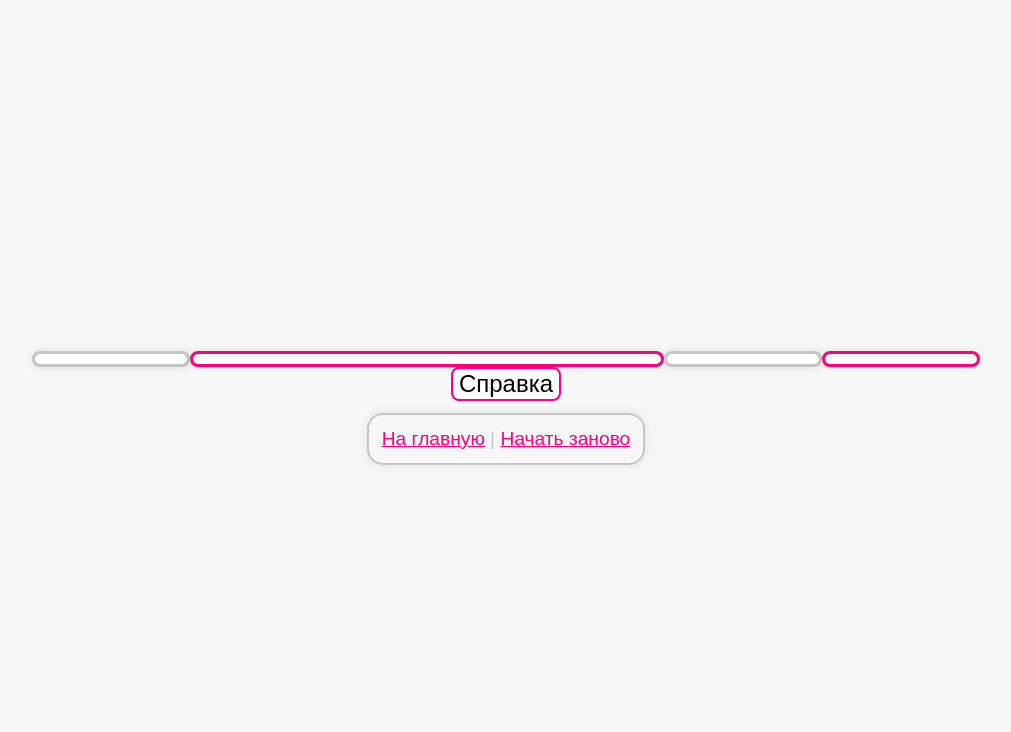
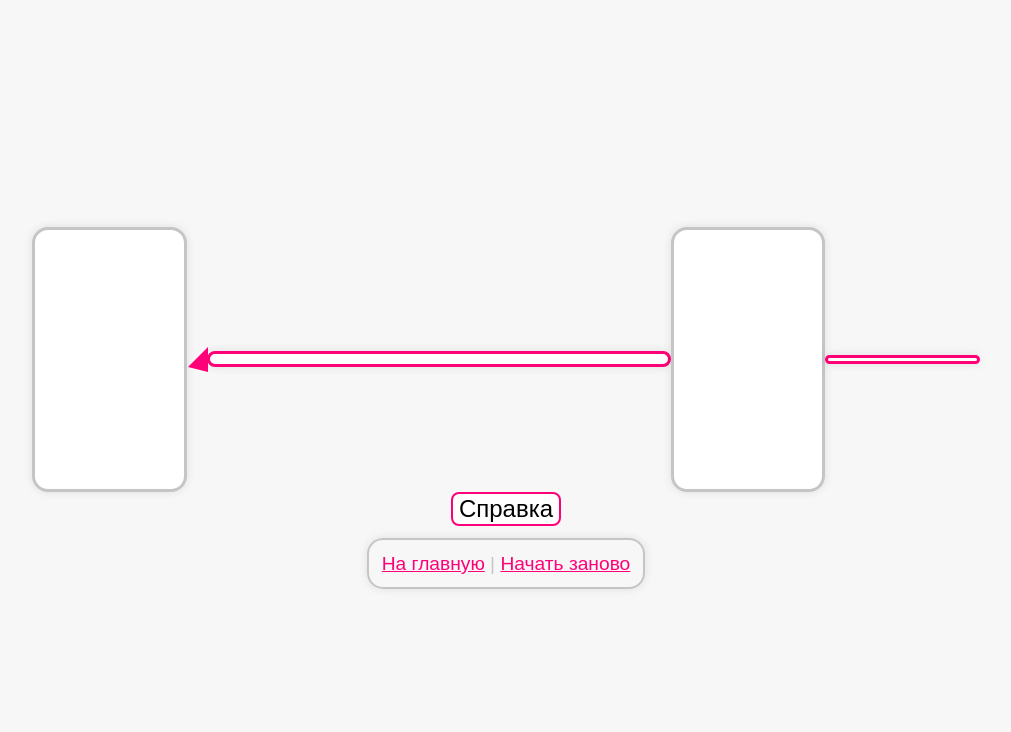
Before and after one commit to pmashchenok/finance_tutor, a Django app: template website/main_site/templates/main_site/game.html in a window 1280 px wide. Shown: the top 732 px of the page, without its empty margins (134-1145 px from the left). Run offline with Django 4.2, Linux system fonts and the light colour scheme; the template is opened without the code that fills it: most values are stand-ins (such as "Sample title", 1, 10 or a date in 2020).

Commit message:
Адекватный текст

```diff
--- a/website/main_site/static/main_site/css/game.css
+++ b/website/main_site/static/main_site/css/game.css
@@ -155,8 +155,9 @@ a {
 
 .main {
     display: grid;
-    grid-template-columns: 1fr 3fr 1fr 1fr;
+    grid-template-columns: 1fr 20px 3fr 1fr 1fr;
     width: 75%;
+    align-items: center;
 }
 
 .other_character, .character, .dialogue, .info, .help {
@@ -169,6 +170,10 @@ a {
     border: 3px solid rgb(197, 197, 197);
     overflow: hidden;
     border-radius: 16px;
+}
+
+.other_character, .character {
+    height: 256px;
 }
 
 .help {
@@ -196,6 +201,16 @@ a {
     border: 3px solid #ff0078;
     border-radius: 16px;
     background: white;
+}
+
+.arrow {
+    overflow: hidden;
+    position: relative;
+    float: left;
+    right: -1px;
+    border-right: 20px solid #ff0078;
+    border-top: 20px solid transparent;
+    border-bottom: 5px solid transparent;
 }
 
 .game_input {
--- a/website/main_site/templates/main_site/chara_input.html
+++ b/website/main_site/templates/main_site/chara_input.html
@@ -3,6 +3,7 @@
 {% block content %}
 <div class="chara_input">
     <center><h2>Создание персонажа</h2></center>
+    <p>Введите данные о Вашем персонаже:</p>
     <form method="POST" action="{% url 'product_input' %}">
     {% csrf_token %}
         <div id="input_field">
--- a/website/main_site/templates/main_site/game.html
+++ b/website/main_site/templates/main_site/game.html
@@ -14,6 +14,7 @@
     let home_url = "{% url 'main' %}";
 </script>
 <div class="other_character"></div>
+<div class="arrow"></div>
 <div class="dialogue">
     <form class="game_input" method="POST" action="{% url 'game' %}">
         {% csrf_token %}
--- a/website/main_site/templates/main_site/product_input.html
+++ b/website/main_site/templates/main_site/product_input.html
@@ -7,6 +7,7 @@
 </script>
 <div class="chara_input">
     <center><h2>Ввод продукта</h2></center>
+    <p>Выберите интересующий Вас продукт:</p>
     <form method="POST" action="{% url 'game' %}">
     {% csrf_token %}
         <div id="input_field">
```
Also changed, not shown: website/main_site/gamec.py (+14 -3 lines), website/main_site/templates/main_site/start_game.html (+5 -2 lines).
